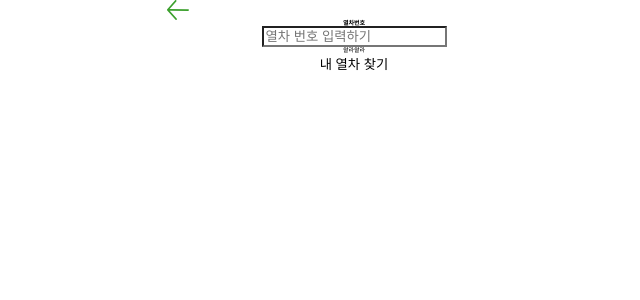
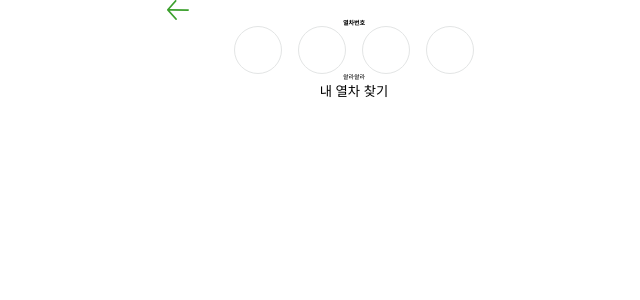
Before and after one commit to hacKUthon2023/hacKUthon-frontend, a React (Vite) app: page /subway-num in a window 1280 px wide. Shown: the top 300 px of the page, without its empty margins (286-926 px from the left). Built offline with nearby package versions, Linux system fonts and the light colour scheme.

Commit message:
feat : 동그라미 형식 인풋 구현

```diff
--- a/package.json
+++ b/package.json
@@ -13,12 +13,14 @@
     "@types/styled-components": "^5.1.26",
     "react": "^18.2.0",
     "react-dom": "^18.2.0",
+    "react-otp-input": "^3.0.4",
     "react-router-dom": "^6.15.0",
     "styled-components": "^6.0.7"
   },
   "devDependencies": {
     "@types/react": "^18.2.15",
     "@types/react-dom": "^18.2.7",
+    "@types/react-otp-input": "^2.0.1",
     "@typescript-eslint/eslint-plugin": "^6.0.0",
     "@typescript-eslint/parser": "^6.0.0",
     "@vitejs/plugin-react": "^4.0.3",
--- a/src/pages/SubWayNum.tsx
+++ b/src/pages/SubWayNum.tsx
@@ -1,7 +1,11 @@
 import { styled } from "styled-components";
 import { IcBacBtn } from "../assets/icon";
+import OtpInput from "react-otp-input";
+import { useState } from "react";
 
 const SubWayNum = () => {
+  const [code, setCode] = useState("");
+
   return (
     <SubwayNumWrapper>
       <SubWayNumHeader>
@@ -9,13 +13,34 @@ const SubWayNum = () => {
       </SubWayNumHeader>
       <SubWayNumContainer>
         <SubWayNumTitle>열차번호</SubWayNumTitle>
-        <SubwayNumInput
+        {/* <SubwayNumInput
           placeholder="열차 번호 입력하기"
           type="number"
           onKeyDown={(e) =>
             ["e", "E", "+", "-"].includes(e.key) && e.preventDefault()
           }
-        />
+        /> */}
+        <InputContainer>
+          <OtpInput
+            value={code}
+            onChange={setCode}
+            numInputs={4}
+            inputType={"tel"}
+            inputStyle={{
+              margin: "0 0.8rem 0 0.8rem",
+              border: "1px solid #E3E5E5",
+              borderRadius: "2.4rem",
+              width: "4.8rem",
+              height: "4.8rem",
+              fontSize: "1.6rem",
+              color: "#72777A",
+              fontWeight: "400",
+              caretColor: "#72777A",
+            }}
+            renderInput={(props) => <input {...props} />}
+          />
+        </InputContainer>
+
         <SubwayNumDetail>쏼라쏼라</SubwayNumDetail>
         <SubwayNumBtn>내 열차 찾기</SubwayNumBtn>
       </SubWayNumContainer>
@@ -42,17 +67,25 @@ const SubWayNumContainer = styled.article`
 
 const SubWayNumTitle = styled.h1``;
 
-const SubwayNumInput = styled.input`
-  /* number type input 화살표 없애기 */
-  &::-webkit-inner-spin-button {
-    -webkit-appearance: none;
-    margin: 0;
-  }
-  &::-webkit-outer-spin-button {
-    -webkit-appearance: none;
-    margin: 0;
+const InputContainer = styled.div`
+  &.SubwayNumInput {
+    height: 10rem;
+    width: 1.6rem;
+    border: 5rem;
   }
 `;
+
+// const SubwayNumInput = styled.input`
+//   /* number type input 화살표 없애기 */
+//   &::-webkit-inner-spin-button {
+//     -webkit-appearance: none;
+//     margin: 0;
+//   }
+//   &::-webkit-outer-spin-button {
+//     -webkit-appearance: none;
+//     margin: 0;
+//   }
+// `;
 
 const SubwayNumDetail = styled.p``;
 
```
Also changed, not shown: 1 other file (tests, documents, lock files or other folders).
